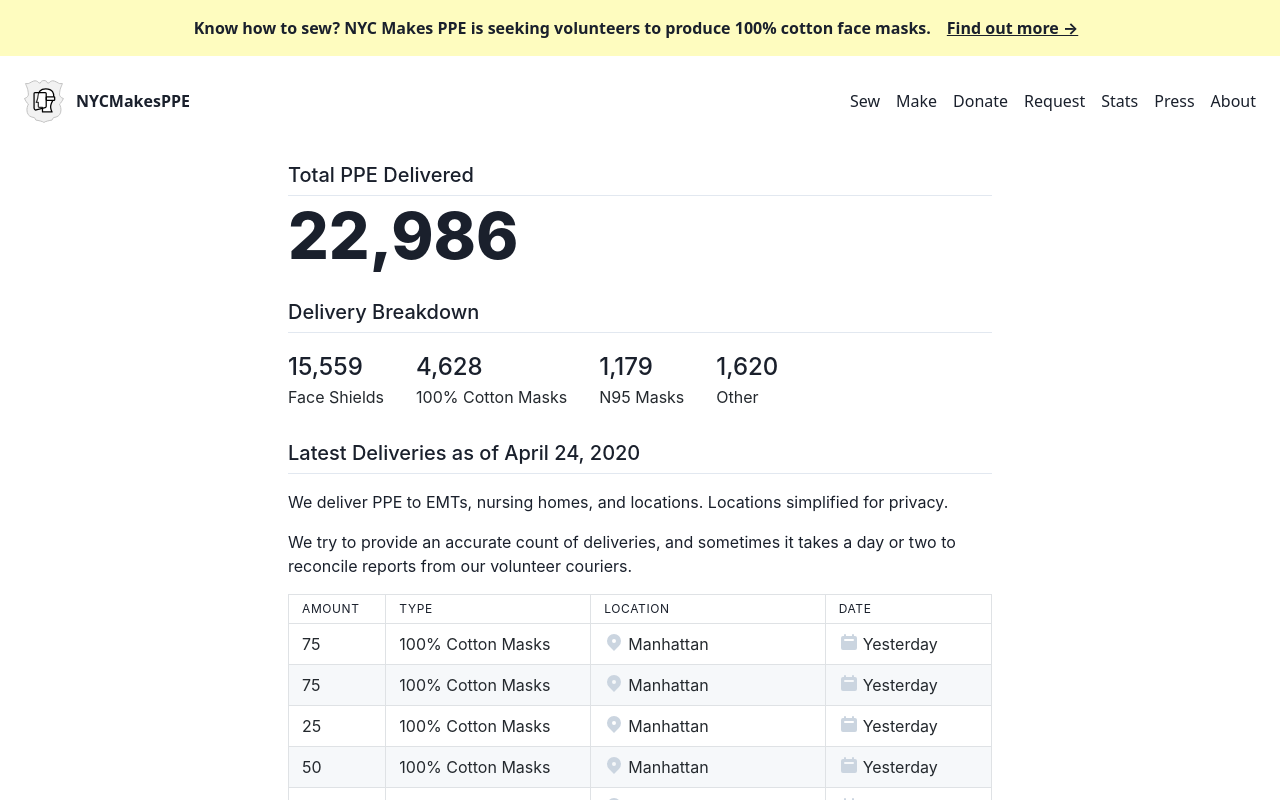
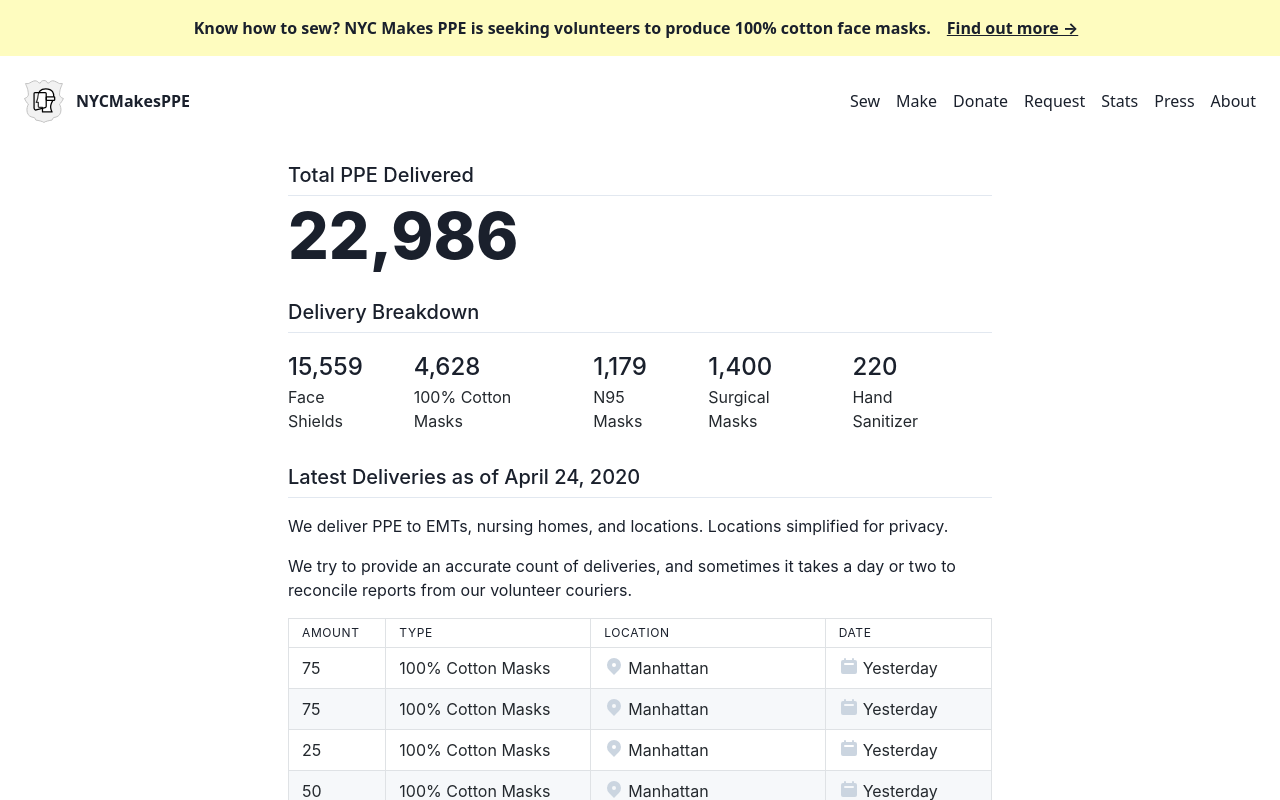
Before and after one commit to NYCPPE/nyc-makers-vs-covid, a Next.js app: page /stats in a window 1280 px wide. Shown: the top 800 px of the page. Built offline with nearby package versions, Linux system fonts and the light colour scheme; what @tailwindcss/ui would draw is missing.

Commit message:
Break out all items on the stats page

```diff
--- a/components/deliveries.jsx
+++ b/components/deliveries.jsx
@@ -7,7 +7,9 @@
   let totalShields = 0
   let totalMasks = 0
   let totalN95 = 0
-  let totalOther = 0
+  let totalSurgicalMasks = 0
+  let totalHandSanitizer = 0
+  // let totalOther = 0
 
   totals.map(item => (totalCount = totalCount + item.count))
   totals
@@ -22,13 +24,21 @@
     .filter(item => item.type === 'N95 Masks')
     .map(item => (totalN95 = totalN95 + item.count))
   totals
-    .filter(
-      item =>
-        item.type !== 'Face Shields' &&
-        item.type !== '100% Cotton Masks' &&
-        item.type !== 'N95 Masks'
-    )
-    .map(item => (totalOther = totalOther + item.count))
+    .filter(item => item.type === 'Surgical Masks')
+    .map(item => (totalSurgicalMasks = totalSurgicalMasks + item.count))
+  totals
+    .filter(item => item.type === 'Hand Sanitizer')
+    .map(item => (totalHandSanitizer = totalHandSanitizer + item.count))
+
+  // totals
+  //   .filter(
+  //     item =>
+  //       item.type !== 'Face Shields' &&
+  //       item.type !== '100% Cotton Masks' &&
+  //       item.type !== 'Surgical Masks' &&
+  //       item.type !== 'N95 Masks'
+  //   )
+  //   .map(item => (totalOther = totalOther + item.count))
 
   return (
     <div className={'bg-white sm:rounded-md p-4 h-full hover:no-underline'}>
@@ -65,9 +75,15 @@
           </div>
           <div className="pr-8">
             <div className="text-2xl font-medium text-gray-900">
-              {format(totalOther)}
+              {format(totalSurgicalMasks)}
             </div>
-            <p> Other</p>
+            <p> Surgical Masks</p>
+          </div>
+          <div className="pr-8">
+            <div className="text-2xl font-medium text-gray-900">
+              {format(totalHandSanitizer)}
+            </div>
+            <p> Hand Sanitizer</p>
           </div>
         </div>
       </div>
```
